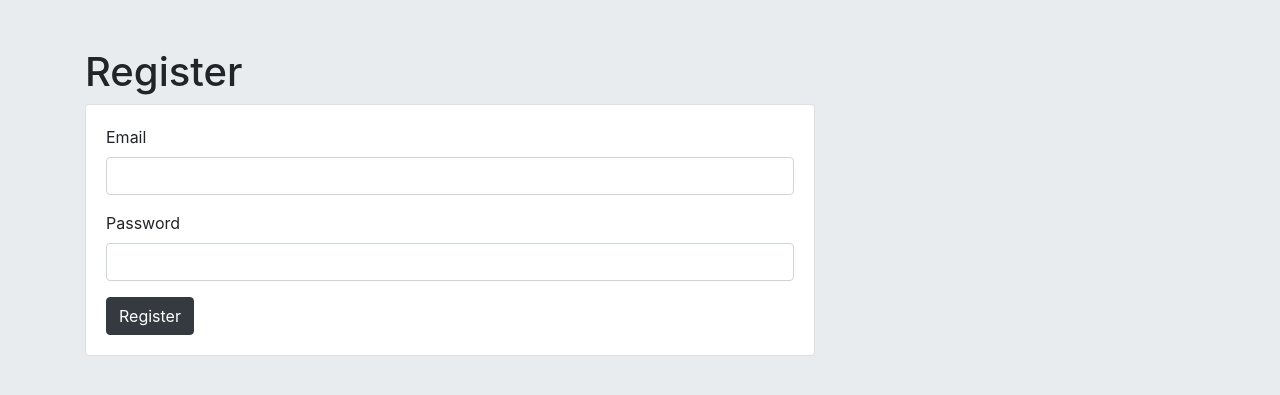
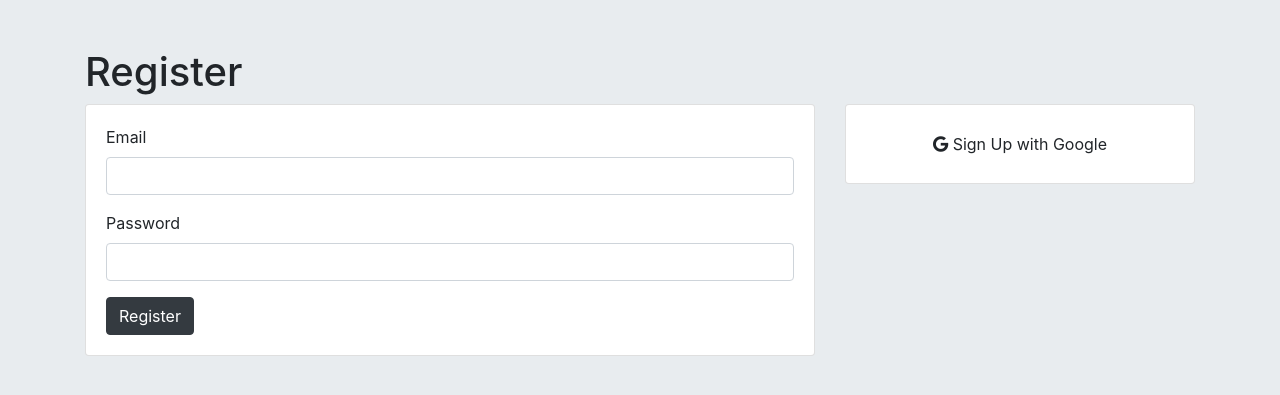
Before and after one commit to nipunrautela/webdev-bootcamp-projects, a Node server app: page /register in a window 1280 px wide. Shown: the top 395 px of the page. Run offline with Node 20, Linux system fonts and the light colour scheme; some libraries are stand-ins or nearby versions.

Commit message:
Level 6(Google OAuth 2.0) Security added

```diff
--- a/app.js
+++ b/app.js
@@ -7,6 +7,8 @@ const mongoose = require("mongoose");
 const session = require("express-session");
 const passport = require("passport");
 const passportLocalMongoose = require("passport-local-mongoose");
+const GoogleStrategy = require("passport-google-oauth20").Strategy;
+const findOrCreate = require("mongoose-findorcreate");
 
 // const encrypt = require("mongoose-encryption");
 // const md5 = require("md5");
@@ -39,6 +41,7 @@ mongoose.connect("mongodb://127.0.0.1:27017/userDB", { useNewUrlParser: true });
 // mongoose.set("useCreateIndex", true);
 
 const userSchema = mongoose.Schema({
+  googleId: String,
   email: String,
   password: String,
 });
@@ -52,16 +55,59 @@ const userSchema = mongoose.Schema({
 // });
 
 userSchema.plugin(passportLocalMongoose);
+userSchema.plugin(findOrCreate);
 
 const User = mongoose.model("User", userSchema);
 
 passport.use(User.createStrategy());
-passport.serializeUser(User.serializeUser());
-passport.deserializeUser(User.deserializeUser());
+
+// For mongoose DB
+// passport.serializeUser(User.serializeUser());
+// passport.deserializeUser(User.deserializeUser());
+
+passport.serializeUser(function (user, done) {
+  done(null, user.id);
+});
+passport.deserializeUser(function (id, done) {
+  User.findById(id, function (err, user) {
+    done(err, user);
+  });
+});
+
+passport.use(
+  new GoogleStrategy(
+    {
+      clientID: process.env.CLIENT_ID,
+      clientSecret: process.env.CLIENT_SECRET,
+      callbackURL: "http://localhost:3000/auth/google/secrets",
+      userProfileURL: "https://www.googleapis.com/oauth2/v3/userinfo",
+    },
+    function (accessToken, refreshToken, profile, cb) {
+      //   console.log(profile);
+      User.findOrCreate({ googleId: profile.id }, function (err, user) {
+        console.log(user);
+        return cb(err, user);
+      });
+    }
+  )
+);
 
 app.get("/", function (req, res) {
   res.render("home");
 });
+
+app.get(
+  "/auth/google",
+  passport.authenticate("google", { scope: ["profile"] })
+);
+
+app.get(
+  "/auth/google/secrets",
+  passport.authenticate("google", { failureRedirect: "/login" }),
+  function (req, res) {
+    res.redirect("/secrets");
+  }
+);
 
 app.get("/login", function (req, res) {
   res.render("login");
@@ -81,7 +127,7 @@ app.get("/secrets", function (req, res) {
 
 app.get("/logout", function (req, res) {
   req.logout(function () {
-    console.log("Successfully logged out.");
+    // console.log("Successfully logged out.");
   });
   res.redirect("/");
 });
--- a/package.json
+++ b/package.json
@@ -13,6 +13,7 @@
     "md5": "^2.3.0",
     "mongoose": "^6.7.0",
     "mongoose-encryption": "^2.1.2",
+    "mongoose-findorcreate": "^3.0.0",
     "passport": "^0.6.0",
     "passport-google-oauth20": "^2.0.0",
     "passport-local": "^1.0.0",
--- a/views/login.ejs
+++ b/views/login.ejs
@@ -25,7 +25,7 @@
       </div>
     </div>
 
-    <!-- <div class="col-sm-4">
+    <div class="col-sm-4">
       <div class="card">
         <div class="card-body">
           <a class="btn btn-block" href="/auth/google" role="button">
@@ -34,7 +34,7 @@
           </a>
         </div>
       </div>
-    </div> -->
+    </div>
 
   </div>
 </div>
--- a/views/register.ejs
+++ b/views/register.ejs
@@ -24,7 +24,7 @@
       </div>
     </div>
 
-    <!-- <div class="col-sm-4">
+    <div class="col-sm-4">
       <div class="card social-block">
         <div class="card-body">
           <a class="btn btn-block" href="/auth/google" role="button">
@@ -33,7 +33,7 @@
           </a>
         </div>
       </div>
-    </div> -->
+    </div>
 
   </div>
 </div>
--- a/views/secrets.ejs
+++ b/views/secrets.ejs
@@ -4,7 +4,7 @@
   <div class="container">
     <i class="fas fa-key fa-6x"></i>
     <h1 class="display-3">You've Discovered My Secret!</h1>
-    <p class="secret-text">Jack Bauer is my hero.</p>
+    <p class="secret-text">You are Gay.</p>
     <hr>
 
     <a class="btn btn-light btn-lg" href="/logout" role="button">Log Out</a>
```
Also changed, not shown: 1 other file.
